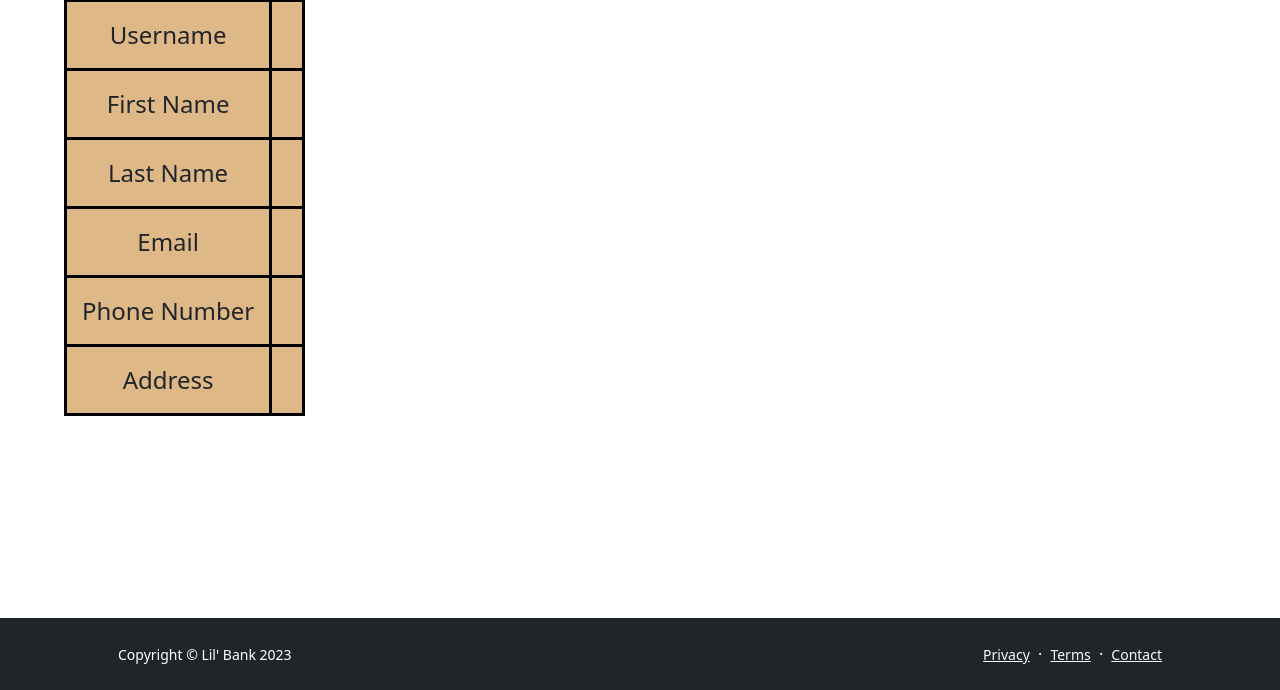
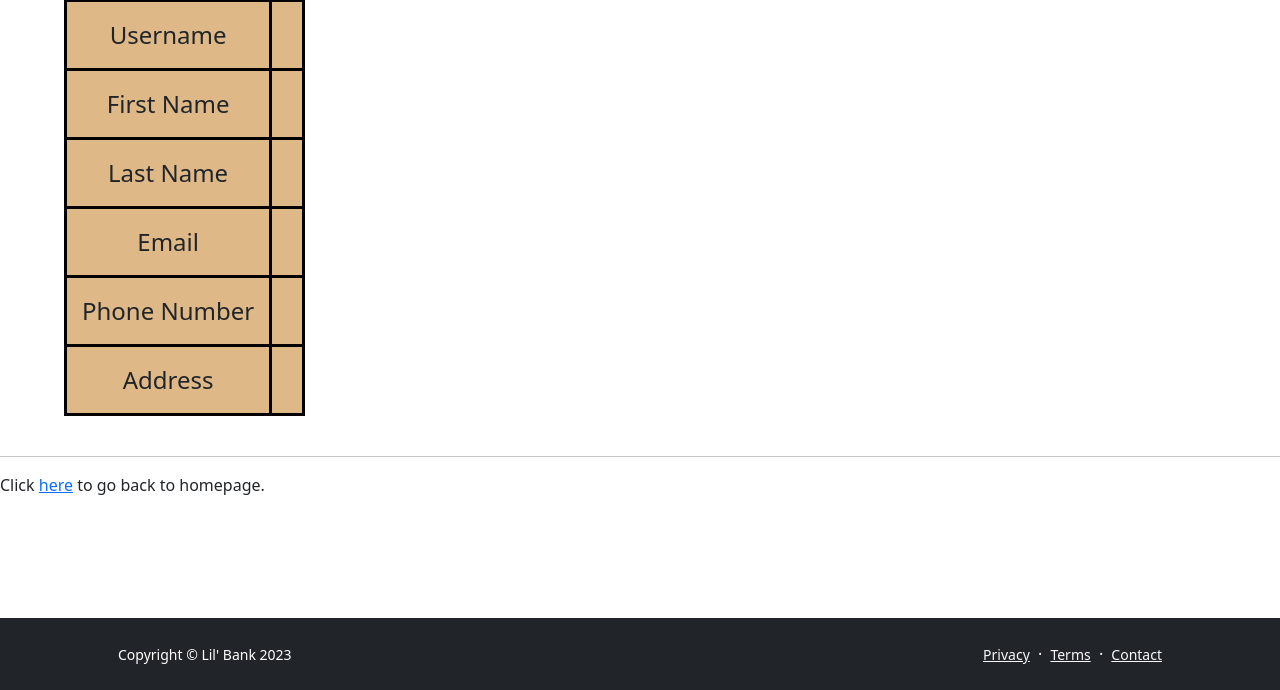
Before and after one commit to dat-adi/lil_bank, a Django app: template lil_bank/accounts/templates/accounts/user_profile.html in a window 1280 px wide. Shown: the part 110-800 px from the top of the page. Run offline with Django 4.2, Linux system fonts and the light colour scheme; the template is opened without the code that fills it, so the values that code supplies are empty.

Commit message:
Link to home page added to user profile page.

```diff
--- a/lil_bank/accounts/templates/accounts/user_profile.html
+++ b/lil_bank/accounts/templates/accounts/user_profile.html
@@ -56,6 +56,9 @@
             <td style="color: azure;">{{ customer.address }}</td>
         </tr>
     </table>
+    <br>
+    <hr>
+    <p>Click <a href="{% url 'dashboard:landing_page' %}">here</a> to go back to homepage.</p>
 
 </body>
 {% endblock content %}
```
